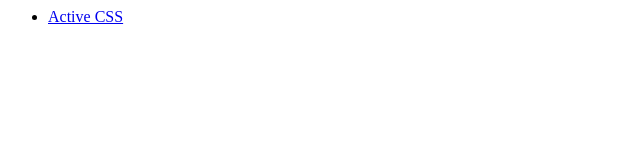
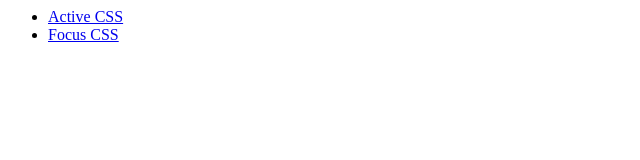
Before and after one commit to paulirwin/htmltest, a plain HTML site: page index.html in a window 1280 px wide. Shown: the whole page, without its empty margins (0-640 px from the left). Drawn offline with Linux system fonts and the light colour scheme.

Commit message:
Update index.html

```diff
--- a/index.html
+++ b/index.html
@@ -5,6 +5,7 @@
 <body>
 <ul>
     <li><a href="active.html">Active CSS</a></li>
+    <li><a href="focus.html">Focus CSS</a></li>
 </ul>
 </body>
 </html>
```
